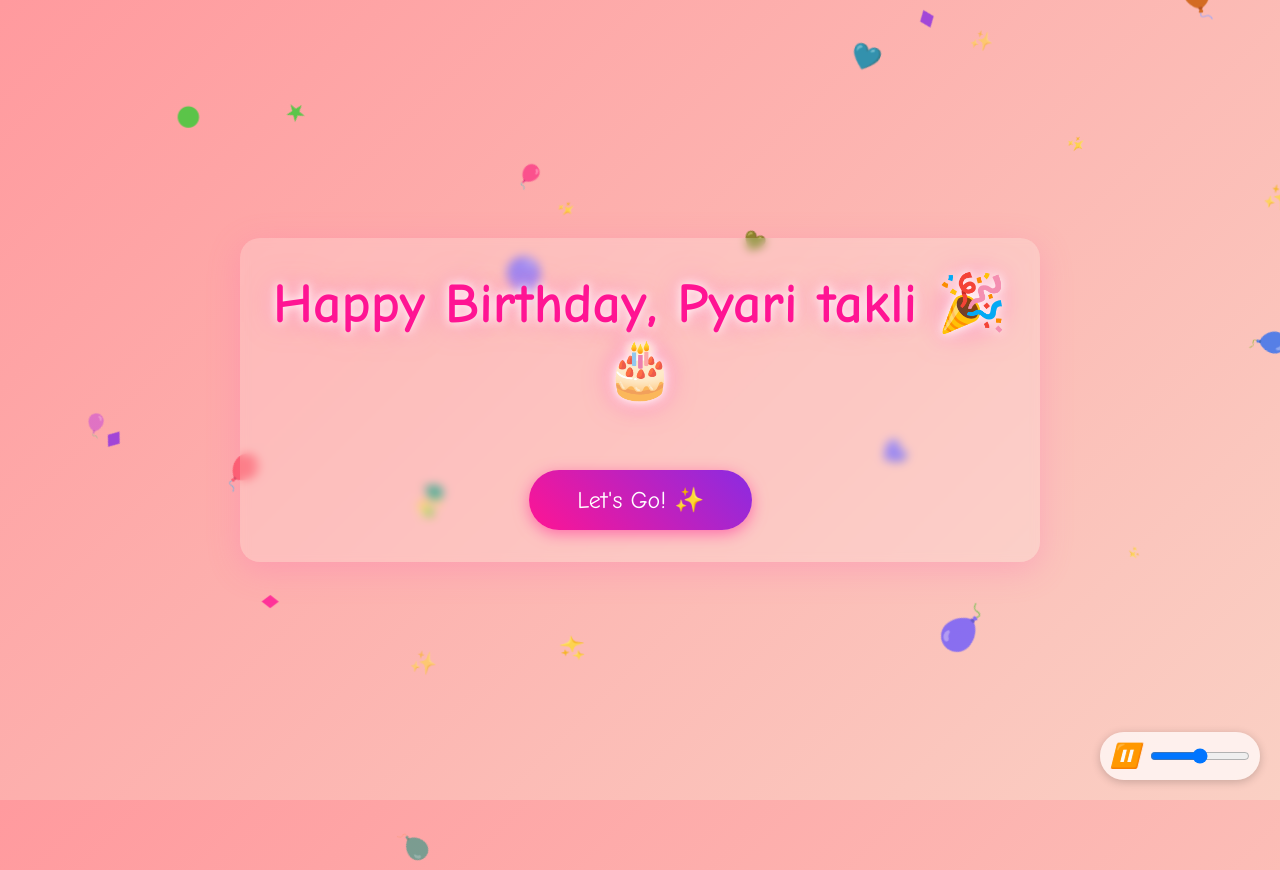
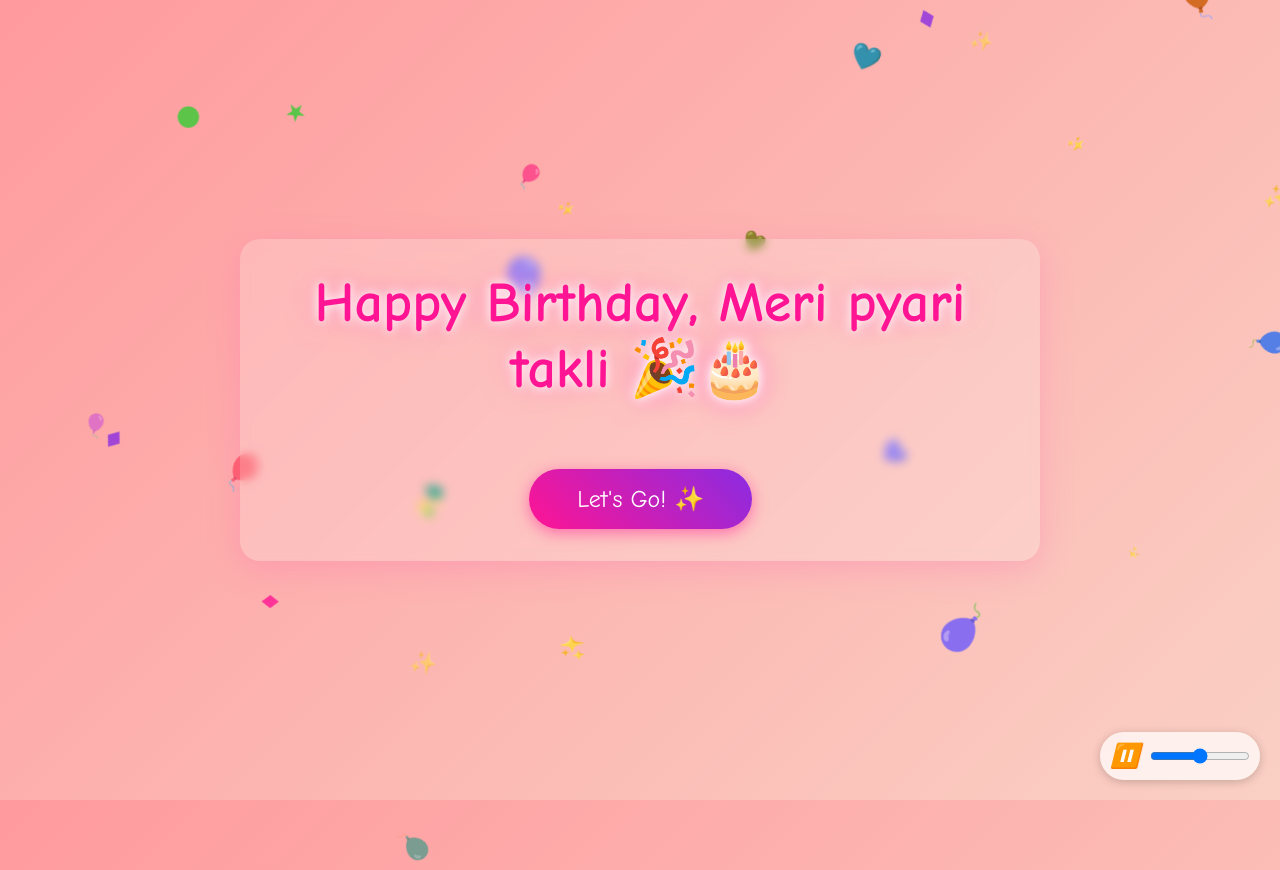
Before and after one commit to practiceop/happy_birthday_takli, a plain HTML site: page index.html in a window 1280 px wide. Drawn offline with nearby package versions, Linux system fonts and the light colour scheme.

Commit message:
Update index.html

```diff
--- a/index.html
+++ b/index.html
@@ -266,7 +266,7 @@
 </head>
 <body>
     <div class="container">
-        <h1>Happy Birthday, Pyari takli 🎉🎂</h1>
+        <h1>Happy Birthday, Meri pyari takli 🎉🎂</h1>
         <div class="typewriter-container">
             <div class="subtitle typewriter-text">
                 Hey Bestie! Ready for your special surprise? Click to continue!
@@ -440,4 +440,5 @@
         handleResize();
     </script>
 </body>
+
 </html>
```
